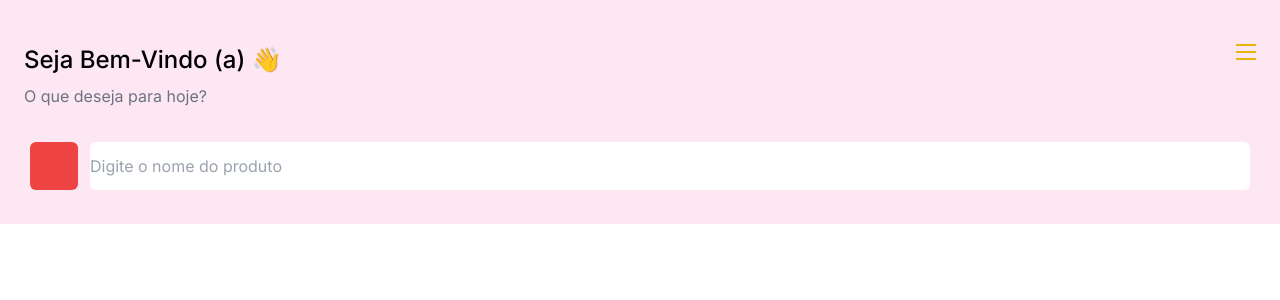
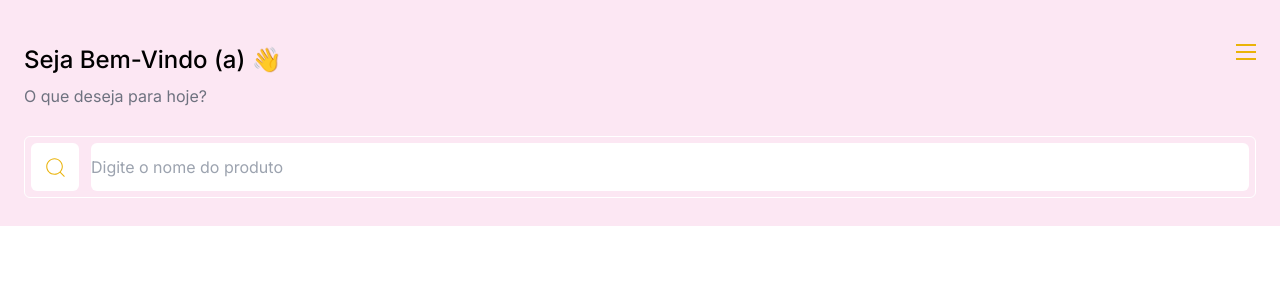
Before and after one commit to Lucas-Rodrigues-code/SaaS_next, a Next.js app: page /1 in a window 1280 px wide. Shown: the top 300 px of the page. Built offline with nearby package versions, Linux system fonts and the light colour scheme.

Commit message:
feat: header layout

```diff
--- a/src/app/[tenant]/components/SearchInput.tsx
+++ b/src/app/[tenant]/components/SearchInput.tsx
@@ -1,8 +1,46 @@
-export default function SearchInput(){
-return (
-    <div className="bg-#fff px-1.5 py-1.5 flex">
-        <div className="bg-red-500 w-12 h-12 rounded-md"></div>
-        <input className="border-0 outline-none w-full flex-1 h-12 font-normal text-base ml-3 rounded-md " type="text" placeholder="Digite o nome do produto"/>
+"use client";
+//libs
+import { useState } from "react";
+import { CiSearch } from "react-icons/ci";
+
+//types
+type Props = {
+  mainColor: string;
+
+  onSearch: (searchValue: string) => void;
+};
+
+export default function SearchInput({ mainColor, onSearch }: Props) {
+  const [focused, setFocused] = useState(false);
+  const [searchValue, setSearchValue] = useState("");
+
+  function handlKeyUp(event: React.KeyboardEvent<HTMLInputElement>) {
+    if (event.code === "Enter" || event.code === "NumpadEnter") {
+      onSearch(searchValue);
+    }
+  }
+
+  return (
+    <div
+      className="bg-#fff px-1.5 py-1.5 flex border border-white rounded-md"
+      style={{ borderColor: focused ? mainColor : "#fff" }}
+    >
+      <div
+        className="bg-white w-12 h-12 rounded-md flex justify-center items-center"
+        onClick={() => onSearch(searchValue)}
+      >
+        <CiSearch size={25} color="#EAB30A" />
+      </div>
+      <input
+        className="border-0 outline-none w-full flex-1 h-12 font-normal text-base ml-3 rounded-md "
+        type="text"
+        placeholder="Digite o nome do produto"
+        onFocus={() => setFocused(true)}
+        onBlur={() => setFocused(false)}
+        onKeyUp={handlKeyUp}
+        value={searchValue}
+        onChange={(e) => setSearchValue(e.target.value)}
+      />
     </div>
-)
+  );
 }
--- a/src/app/[tenant]/page.tsx
+++ b/src/app/[tenant]/page.tsx
@@ -1,8 +1,12 @@
+"use client";
 import "../globals.css";
 //components
 import SearchInput from "./components/SearchInput";
 
 export default function Home() {
+  function handleOnSearch(searchValue: string) {
+    console.log(searchValue);
+  }
   return (
     <div className="bg-pink-100">
       <header className="bg-#f9f9fb pt-11 pr-6 pl-6 pb-7">
@@ -23,9 +27,8 @@ export default function Home() {
             </div>
           </div>
         </div>
-
         <div className="">
-          <SearchInput/>
+          <SearchInput mainColor={"#fb9400"} onSearch={handleOnSearch} />
         </div>
       </header>
     </div>
```
Also changed, not shown: package.json (+5 -4 lines), 1 other file (tests, documents, lock files or other folders).
